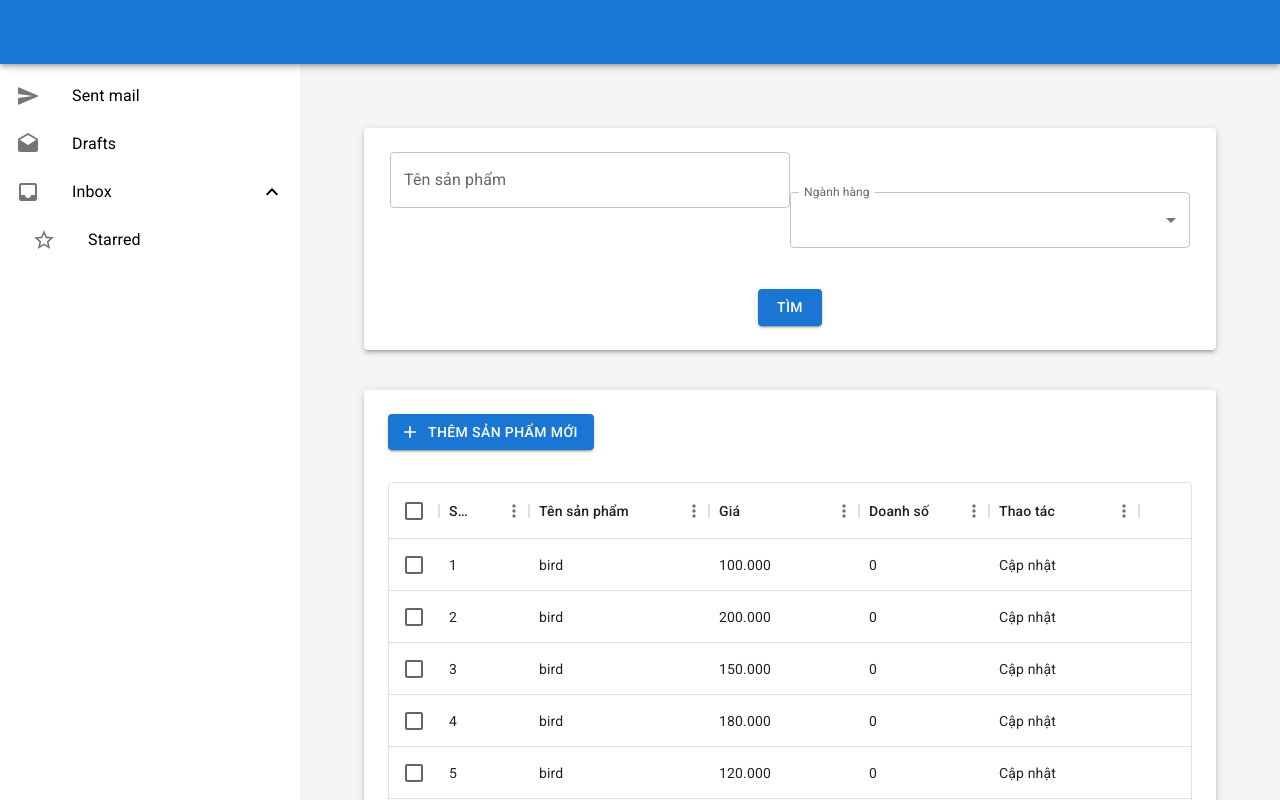
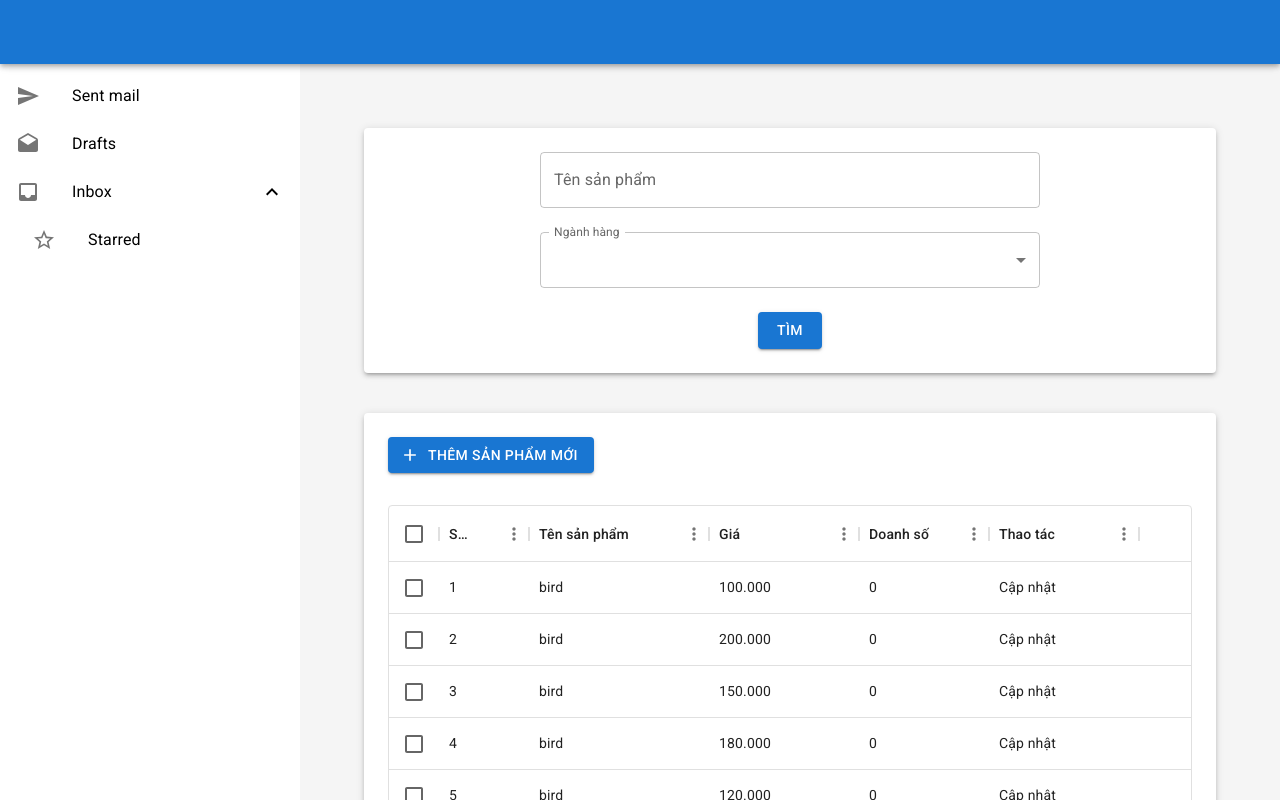
Before and after one commit to thientuquangtrung/birdtradingplatform, a React (Create React App) app in the folder client/: page /product/list/all in a window 1280 px wide. Shown: the top 800 px of the page. Built offline with nearby package versions, Linux system fonts and the light colour scheme.

Commit message:
List/New Product

```diff
--- a/client/src/pages/ListProduct/ListProduct.js
+++ b/client/src/pages/ListProduct/ListProduct.js
@@ -4,6 +4,7 @@ import TextField from '@mui/material/TextField';
 import Button from '@mui/material/Button';
 import AddIcon from '@mui/icons-material/Add';
 import ProductTable from '../../components/ProductTable/ProductTable';
+import { Stack } from '@mui/system';
 
 function ListProduct() {
     return (
@@ -12,22 +13,28 @@ function ListProduct() {
                 elevation={3}
                 sx={{
                     padding: 3,
-                    textAlign: 'center',
+                    display: 'flex',
+                    justifyContent: 'center',
                 }}
             >
-                <TextField id="outlined-search" label="Tên sản phẩm" type="search" sx={{ width: 400 }}></TextField>
+                <Stack direction="column" gap={3} alignItems="center" width="500px">
+                    <TextField
+                        id="outlined-search"
+                        label="Tên sản phẩm"
+                        type="search"
+                        sx={{ width: '100%' }}
+                    ></TextField>
                     <TextField
                         id="outlined-select-currency"
                         select
                         label="Ngành hàng"
                         defaultValue="EUR"
-                    sx={{ width: 400, marginTop: 5 }}
-                ></TextField>{' '}
-                <br />
-                <br />
+                        sx={{ width: '100%' }}
+                    ></TextField>
                     <Button variant="contained" href="#contained-buttons">
                         Tìm
                     </Button>
+                </Stack>
             </Paper>
 
             <Paper
--- a/client/src/pages/NewProduct/NewProduct.js
+++ b/client/src/pages/NewProduct/NewProduct.js
@@ -4,34 +4,51 @@ import Typography from '@mui/material/Typography';
 import TextField from '@mui/material/TextField';
 import Button from '@mui/material/Button';
 import UploadImage from '../../components/UploadImage';
+import TextareaAutosize from '@mui/base/TextareaAutosize';
+import { Stack, styled } from '@mui/system';
 
 function NewProduct() {
     return (
-        <Box padding={3} textAlign={'center'}>
+        <Box padding={3} >
             <Paper
                 elevation={3}
                 sx={{
                     padding: 3,
+                    display: 'flex',
+                    justifyContent: 'center',
                 }}
             >
+                <Stack direction="column" gap={3} alignItems="center" width='500px'>
                     <Typography variant="h4" gutterBottom>
                         Thông tin cơ bản
                     </Typography>
-                <Box sx={{ width: 500, marginLeft: 20, display: 'flex', alignItems: 'center' }}>
-                    <Typography variant="h6" gutterBottom>
+                    <Box sx={{ display: 'flex', alignItems: 'center' }}>
+                        <Typography variant="h6" gutterBottom marginRight={3}>
                             Hình ảnh sản phẩm:
                         </Typography>
                         <UploadImage />
                     </Box>
-                <TextField id="outlined-basic" label="Tên sản phẩm" variant="outlined" sx={{ width: 500 }} /> <br />{' '}
-                <br />
-                <TextField id="outlined-basic" label="Ngành hàng" variant="outlined" sx={{ width: 500 }} /> <br />{' '}
-                <br />
-                <TextField id="outlined-basic" label="Mô tả sản phẩm" variant="outlined" sx={{ width: 500 }} />
-                <br /> <br />
+                    <TextField id="outlined-basic" label="Tên sản phẩm" variant="outlined" sx={{ width: '100%'}}/>
+
+                    <TextField
+                        id="outlined-select-currency"
+                        select
+                        label="Ngành hàng"
+                        defaultValue="EUR"
+                        sx={{ width: '100%' }}
+                    ></TextField>
+
+                    <TextareaAutosize
+                        aria-label="minimum height"
+                        placeholder=" Mô tả"
+                        minRows={3}
+                        style={{ width: '100%', fontSize: 16, padding: 3 }}
+                    />
+
                     <Button variant="contained" color="success" marginRight={0}>
                         Lưu & Hiển thị
                     </Button>
+                </Stack>
             </Paper>
         </Box>
     );
```
Also changed, not shown: 1 other file (tests, documents, lock files or other folders). Lines whose indentation alone changed are shown as unchanged.
